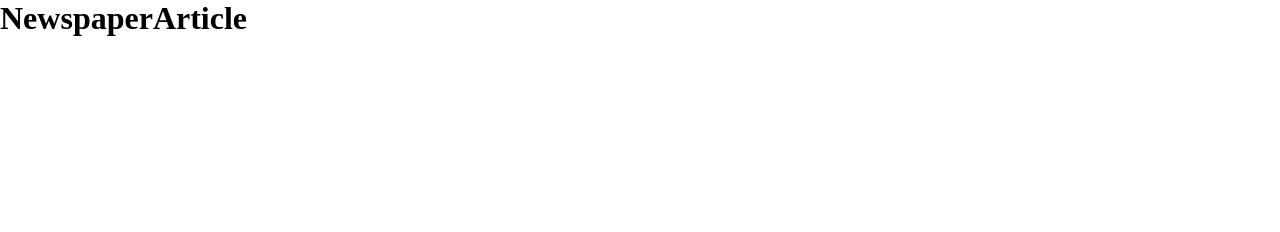
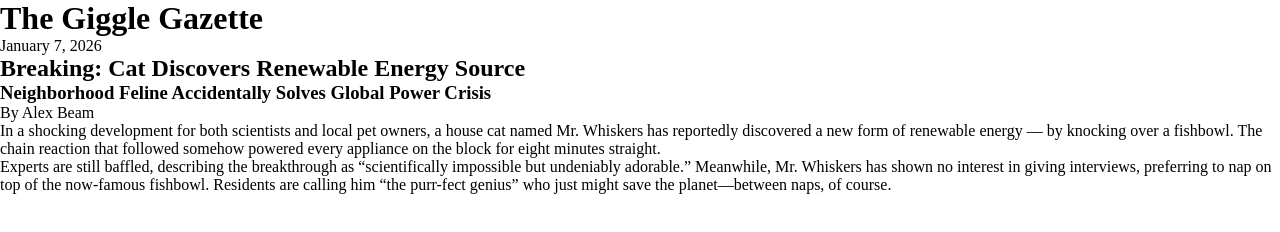
Before and after one commit to wtc-tutorials/NewspaperArticle, a plain HTML site: page index.html in a window 1280 px wide. Drawn offline with Linux system fonts and the light colour scheme.

Commit message:
update index.html

```diff
--- a/index.html
+++ b/index.html
@@ -1,14 +1,37 @@
 <!DOCTYPE html>
 <html lang="en">
-<head>
-    <meta charset="UTF-8">
-    <meta name="viewport" content="width=device-width, initial-scale=1.0">
-    <title>NewspaperArticle</title>
-    <link rel="stylesheet" href="styles.css">
-</head>
-<body>
-    <h1 class="">NewspaperArticle</h1>
+  <head>
+    <meta charset="UTF-8" />
+    <meta
+      name="viewport"
+      content="width=device-width, initial-scale=1.0" />
 
-
-</body>
+    <link
+      rel="stylesheet"
+      href="https://fonts.googleapis.com/css?family=Open+Sans:400,700,800" />
+    <link
+      rel="stylesheet"
+      href="styles.css" />
+    <title>Newspaper Article</title>
+  </head>
+  <body>
+    <main class="newspaper">
+      <h1 class="name">The Giggle Gazette</h1>
+      <p class="date">January 7, 2026</p>
+      <h2 class="headline">Breaking: Cat Discovers Renewable Energy Source</h2>
+      <h3 class="sub-headline">Neighborhood Feline Accidentally Solves Global Power Crisis</h3>
+      <p class="author">By Alex Beam</p>
+      <p class="text"
+        >In a shocking development for both scientists and local pet owners, a house cat named Mr. Whiskers has
+        reportedly discovered a new form of renewable energy — by knocking over a fishbowl. The chain reaction that
+        followed somehow powered every appliance on the block for eight minutes straight.</p
+      >
+      <p class="text"
+        >Experts are still baffled, describing the breakthrough as “scientifically impossible but undeniably adorable.”
+        Meanwhile, Mr. Whiskers has shown no interest in giving interviews, preferring to nap on top of the now-famous
+        fishbowl. Residents are calling him “the purr-fect genius” who just might save the planet—between naps, of
+        course.</p
+      >
+    </main>
+  </body>
 </html>
```
